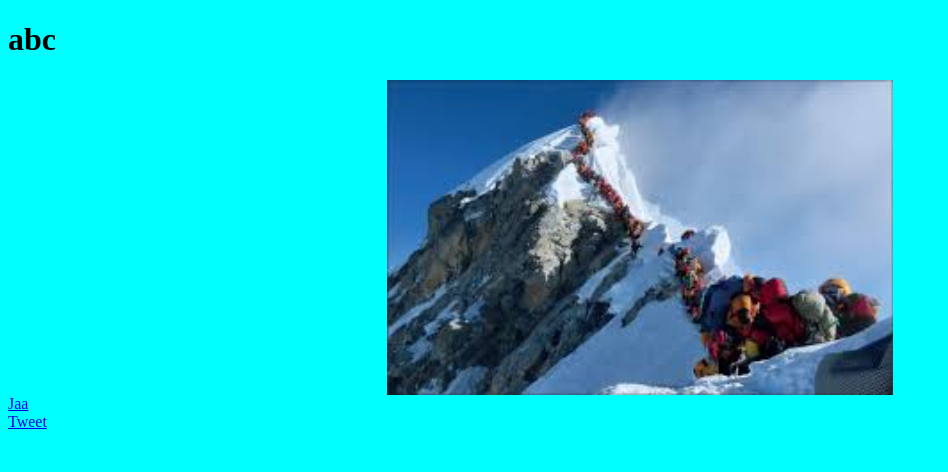
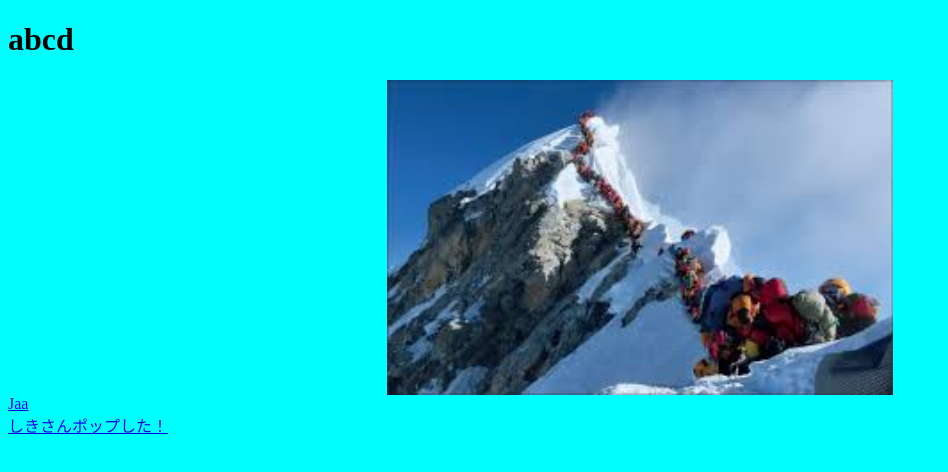
Before and after one commit to jannepiirainen/shikisanpowelcometest, a plain HTML site: page docs/everest.html in a window 1280 px wide. Shown: the whole page, without its empty margins (0-948 px from the left). Drawn offline with Linux system fonts and the light colour scheme.

Commit message:
Add files via upload

```diff
--- a/docs/everest.html
+++ b/docs/everest.html
@@ -6,7 +6,7 @@
   <title>Document</title>
 </head>
 <body>
-<h1>abc</h1>
+<h1>abcd</h1>
   <div id="fb-root"></div>
   <script async defer crossorigin="anonymous" src="https://connect.facebook.net/fi_FI/sdk.js#xfbml=1&version=v9.0" nonce="l1Wwh8CD"></script>
 
@@ -14,7 +14,7 @@
   <div class="fb-share-button" data-href="https://jannepiirainen.github.io/shikisanpowelcometest/everest.html" data-layout="button" data-size="small"><a target="_blank" href="https://www.facebook.com/sharer/sharer.php?u=https%3A%2F%2Fdevelopers.facebook.com%2Fdocs%2Fplugins%2F&amp;src=sdkpreparse" class="fb-xfbml-parse-ignore">Jaa</a></div>
   <div><a class="twitter-share-button"
     href="https://twitter.com/intent/tweet">
-  Tweet</a></div>
+  しきさんポップした！</a></div>
 
 </body>
 </html>
```
